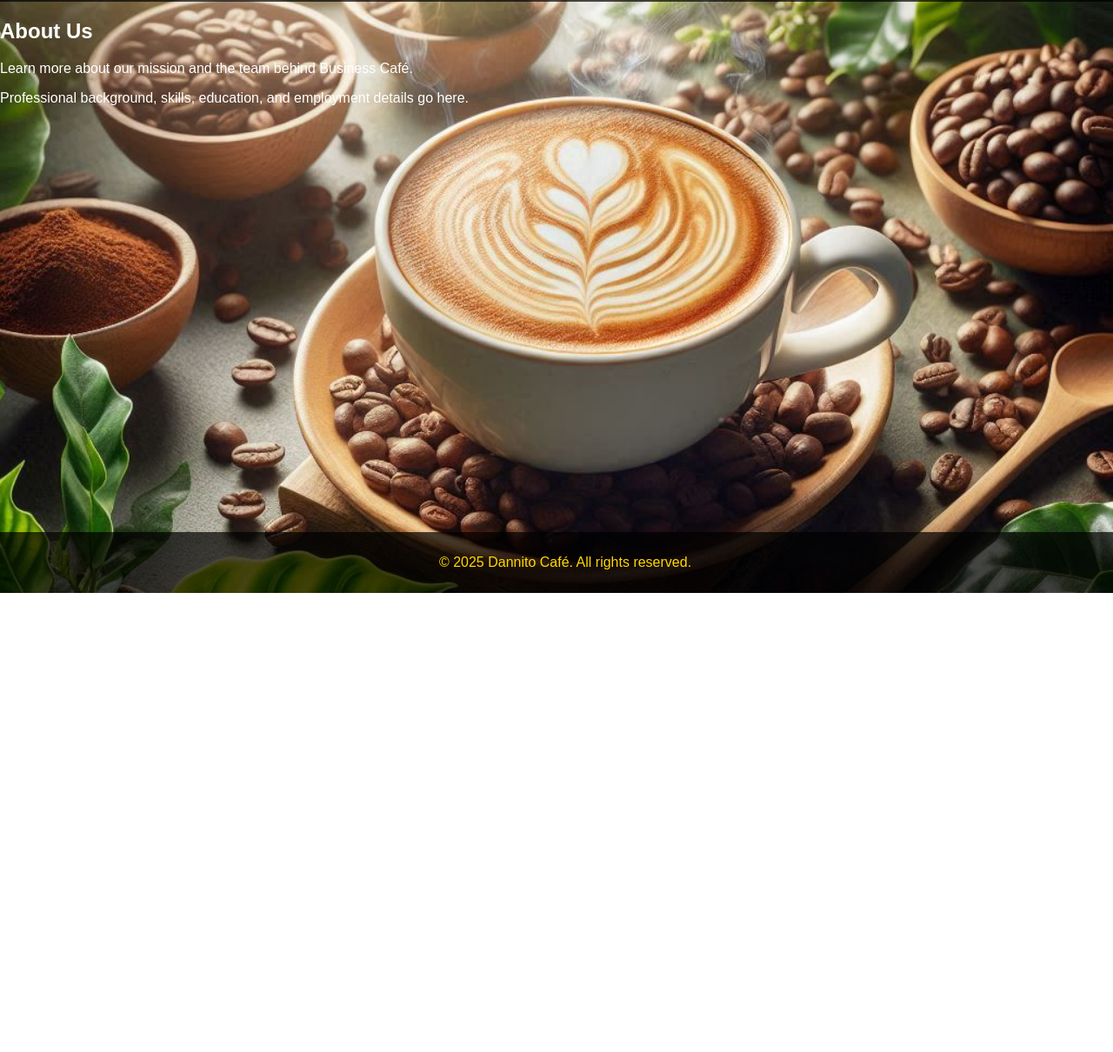
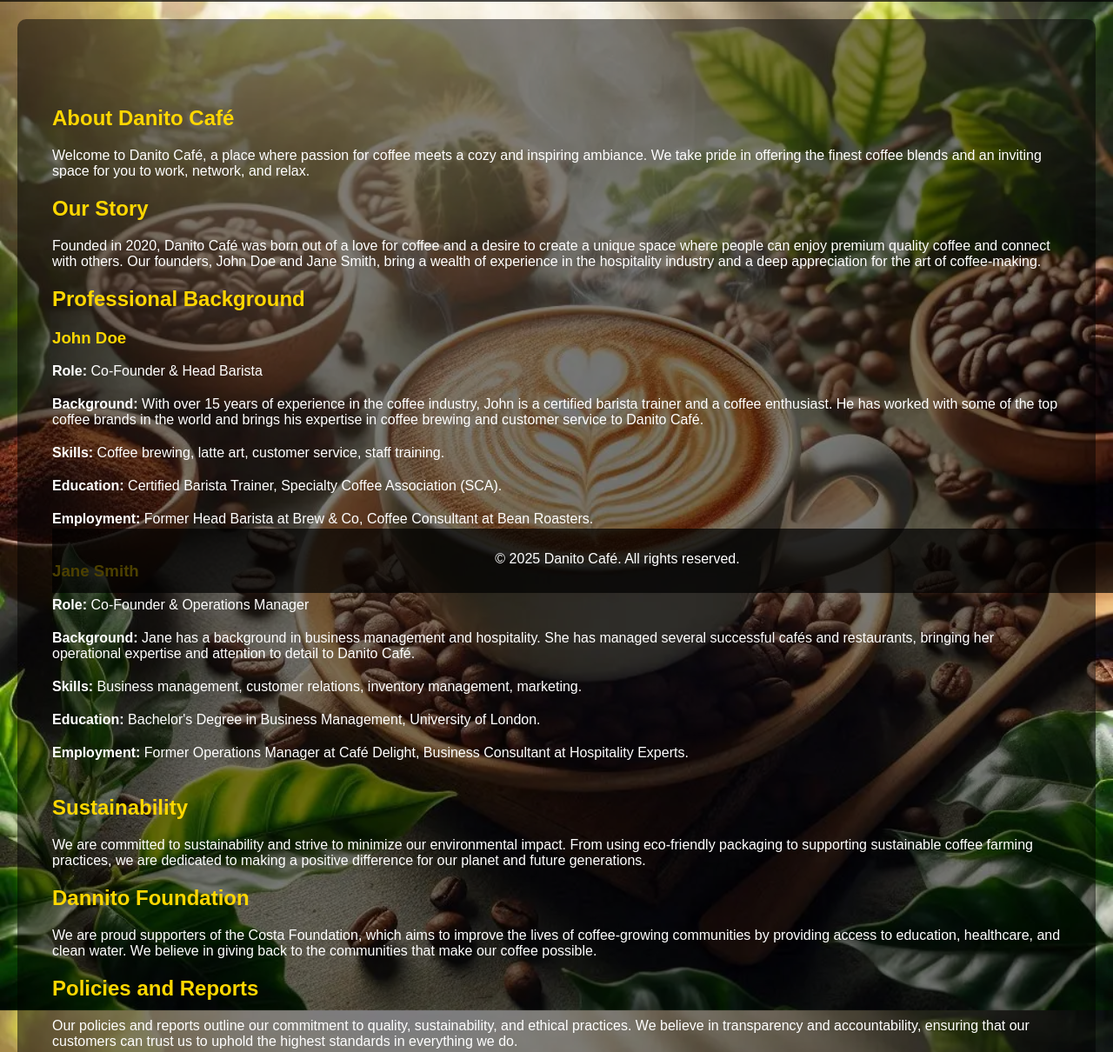
Before and after one commit to austzdee/dannitoCafe, a plain HTML site: page about.html in a window 1280 px wide. Shown: the part 118-1328 px from the top of the page at 87% size. Before the commit the page ends 800 px from the top, so only its background shows below. Drawn offline with Linux system fonts and the light colour scheme.

Commit message:
modified about us page and background image format was changed to WEBP

```diff
--- a/about.html
+++ b/about.html
@@ -5,26 +5,66 @@
     <meta name="viewport" content="width=device-width, initial-scale=1.0">
     <title>Dannito Cafe</title>
     <link rel="stylesheet" href="/css/styles.css"> <!-- Link to CSS file -->
+    <link rel="stylesheet" href="non-critical.css" media="print" onload="this.media='all'">
+
 </head>
 <body>
     <header>
         <nav>
             <ul>
                 <li><a href="index.html">Home</a></li>
-                <li><a href="about.html">About Us</a></li>
+                <li><a href="#about.html" target="_blank">About Us</a></li>
                 <li><a href="contact.html">Contact</a></li>
                 <li><a href="category.html">Category</a></li>
                 <li><a href="products.html">Products</a></li>
             </ul>
         </nav>
     </header>
-    <section id="about">
-        <h2>About Us</h2>
-        <p>Learn more about our mission and the team behind Business Café.</p>
-        <p>Professional background, skills, education, and employment details go here.</p>
-    </section>
-    <footer>
-        <p>&copy; 2025 Dannito Café. All rights reserved.</p>
-    </footer>
+      <!-- About Us Section -->
+      <section id="about">
+        <div class="container">
+            <h1>About Danito Café</h1>
+            <p>Welcome to Danito Café, a place where passion for coffee meets a cozy and inspiring ambiance. We take pride in offering the finest coffee blends and an inviting space for you to work, network, and relax.</p>
+
+            <h2>Our Story</h2>
+            <p>Founded in 2020, Danito Café was born out of a love for coffee and a desire to create a unique space where people can enjoy premium quality coffee and connect with others. Our founders, John Doe and Jane Smith, bring a wealth of experience in the hospitality industry and a deep appreciation for the art of coffee-making.</p>
+
+            <h2>Professional Background</h2>
+            <div class="team-member">
+                <h3>John Doe</h3>
+                <p><strong>Role:</strong> Co-Founder & Head Barista</p>
+                <p><strong>Background:</strong> With over 15 years of experience in the coffee industry, John is a certified barista trainer and a coffee enthusiast. He has worked with some of the top coffee brands in the world and brings his expertise in coffee brewing and customer service to Danito Café.</p>
+                <p><strong>Skills:</strong> Coffee brewing, latte art, customer service, staff training.</p>
+                <p><strong>Education:</strong> Certified Barista Trainer, Specialty Coffee Association (SCA).</p>
+                <p><strong>Employment:</strong> Former Head Barista at Brew & Co, Coffee Consultant at Bean Roasters.</p>
+            </div>
+            <div class="team-member">
+                <h3>Jane Smith</h3>
+                <p><strong>Role:</strong> Co-Founder & Operations Manager</p>
+                <p><strong>Background:</strong> Jane has a background in business management and hospitality. She has managed several successful cafés and restaurants, bringing her operational expertise and attention to detail to Danito Café.</p>
+                <p><strong>Skills:</strong> Business management, customer relations, inventory management, marketing.</p>
+                <p><strong>Education:</strong> Bachelor's Degree in Business Management, University of London.</p>
+                <p><strong>Employment:</strong> Former Operations Manager at Café Delight, Business Consultant at Hospitality Experts.</p>
+            </div>
+            <h2>Sustainability</h2>
+            <p>We are committed to sustainability and strive to minimize our environmental impact. From using eco-friendly packaging to supporting sustainable coffee farming practices, we are dedicated to making a positive difference for our planet and future generations.</p>
+
+            <h2>Dannito Foundation</h2>
+            <p>We are proud supporters of the Costa Foundation, which aims to improve the lives of coffee-growing communities by providing access to education, healthcare, and clean water. We believe in giving back to the communities that make our coffee possible.</p>
+
+            <h2>Policies and Reports</h2>
+            <p>Our policies and reports outline our commitment to quality, sustainability, and ethical practices. We believe in transparency and accountability, ensuring that our customers can trust us to uphold the highest standards in everything we do.</p>
+
+            <h2>Modern Slavery Statement</h2>
+            <p>We are dedicated to preventing modern slavery and human trafficking in our operations and supply chains. Our Modern Slavery Statement outlines the steps we take to ensure that our business and suppliers adhere to ethical labor practices.</p>
+
+
+            <h2>Our Mission</h2>
+            <p>At Danito Café, our mission is to provide an exceptional coffee experience in a warm and welcoming environment. We are committed to sourcing the finest beans, delivering excellent customer service, and creating a space where our community can come together.</p>
+            <footer>
+                <div class="footer-content">
+                    <p>&copy; 2025 Danito Café. All rights reserved.</p>
+                </div>
+            </footer>
 </body>
 </html>
--- a/css/styles.css
+++ b/css/styles.css
@@ -3,7 +3,7 @@ body {
     margin: 0;
     padding: 0;
     font-family: 'Arial', sans-serif;
-    background: url('/css/resources/p.png') no-repeat center center fixed; /* Assuming coffee-blend.jpg is your image */
+    background: url('/css/resources/p.webp') no-repeat center center fixed; /* Assuming coffee-blend.jpg is your image */
     background-size: cover;
     color: #FFFFFF; /* Light text color to stand out against the dark image */
 }
@@ -113,6 +113,36 @@ nav a:hover {
     color: #FFFFFF; /* White color for paragraph text */
 }
 
+/* About Us Section Styles */
+#about {
+    padding: 60px 20px;
+    background-color: rgba(0, 0, 0, 0.5); /* Semi-transparent black background */
+    margin: 20px;
+    border-radius: 10px;
+    color: #FFD700; /* Gold color for the text */
+}
+
+#about .container {
+    max-width: 1200px;
+    margin: 0 auto;
+    padding: 20px;
+    box-sizing: border-box;
+}
+
+#about h1, #about h2, #about h3 {
+    color: #FFD700; /* Gold color for headings */
+}
+
+#about p {
+    color: #FFFFFF; /* White color for paragraph text */
+    margin-bottom: 20px;
+}
+
+#about .team-member {
+    margin-bottom: 40px;
+}
+
+
 /* Footer Styles */
 footer {
     background-color: rgba(0, 0, 0, 0.7); /* Semi-transparent black background */
```
Also changed, not shown: css/resources/coffee-cozy.webp (deleted), css/resources/nav_image.jpg (deleted), css/resources/p.png (deleted), css/resources/p.webp (added).
